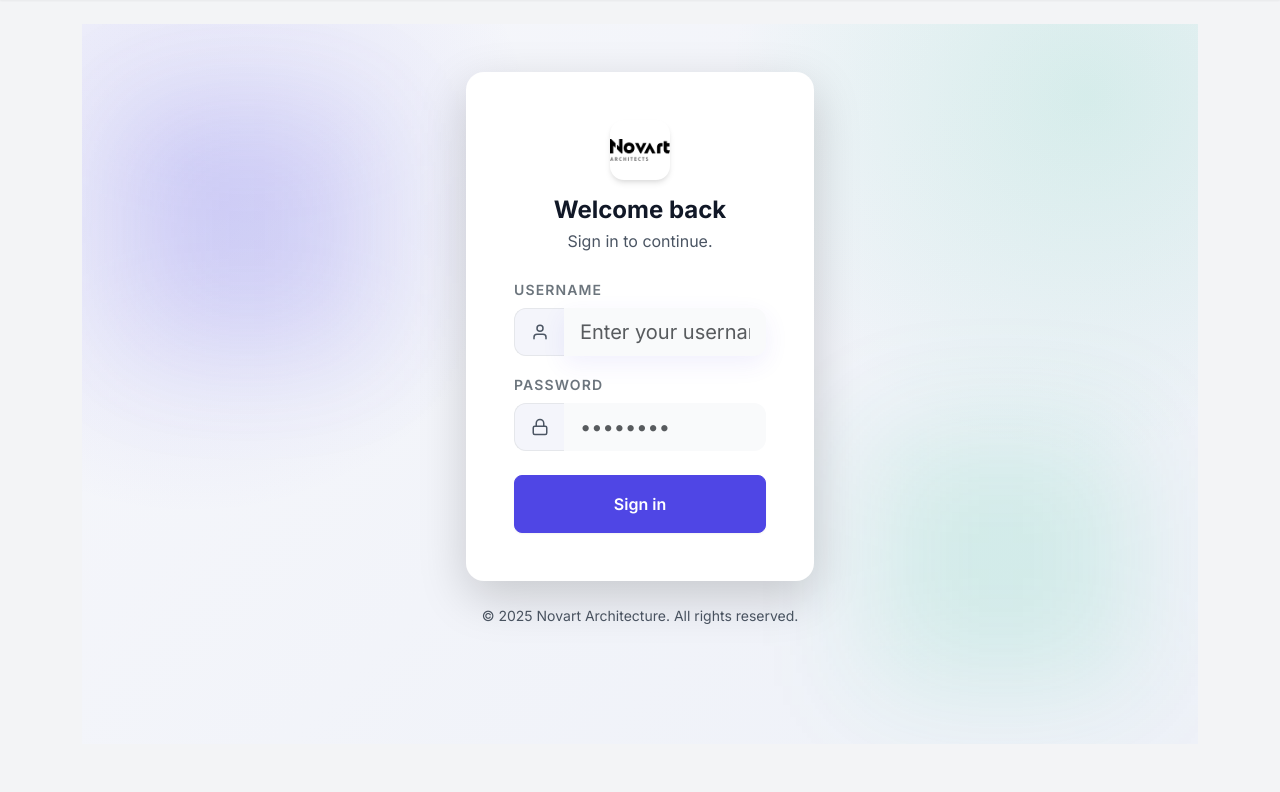
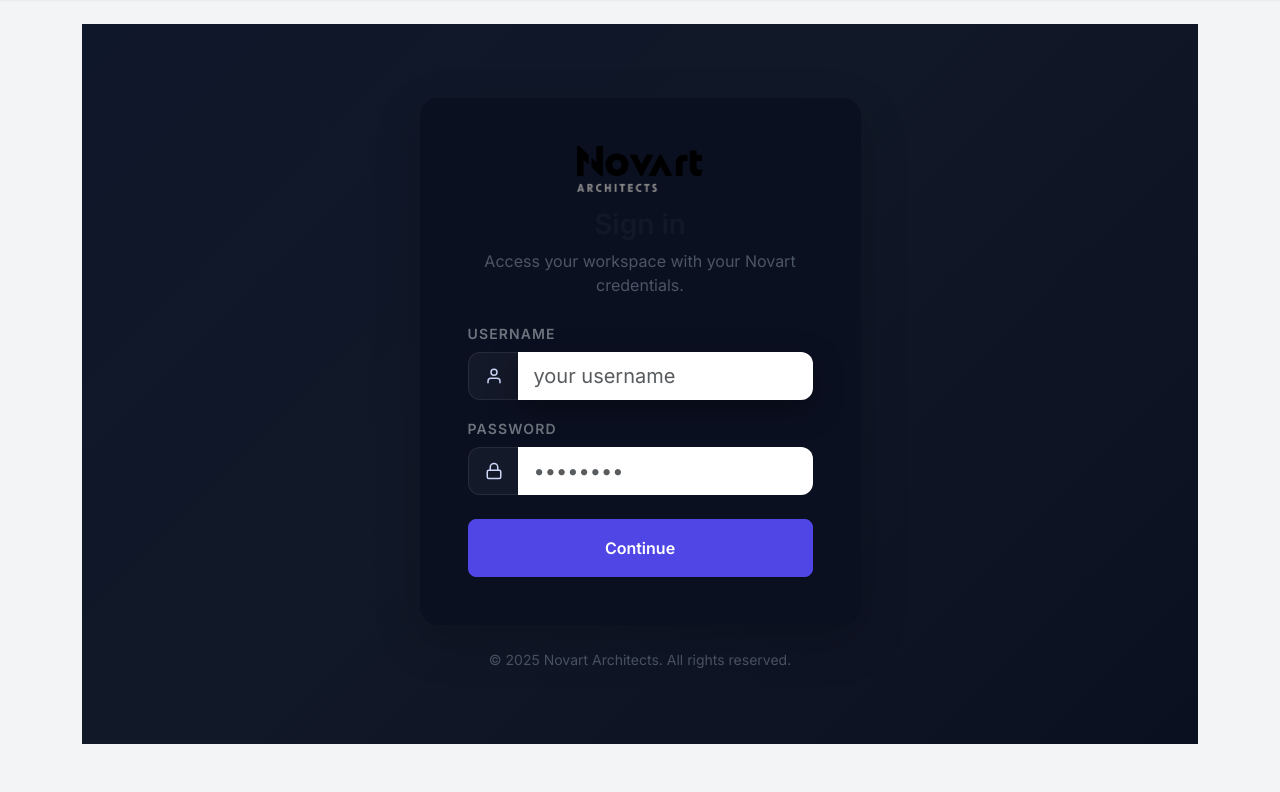
Before and after one commit to itzpraveen/novart, a Django app: page /accounts/login/ in a window 1280 px wide. Shown: the part 77-869 px from the top of the page. Run offline with Django 5.2, Linux system fonts and the light colour scheme; some libraries are stand-ins or nearby versions.

Commit message:
Restyle login screen for cleaner look

```diff
--- a/static/css/style.css
+++ b/static/css/style.css
@@ -197,32 +197,9 @@ a:hover {
 /* Auth page */
 .auth-wrapper {
     min-height: calc(100vh - 80px);
-    background: radial-gradient(circle at 10% 20%, rgba(79, 70, 229, 0.12), transparent 30%),
-                radial-gradient(circle at 90% 10%, rgba(16, 185, 129, 0.12), transparent 30%),
-                linear-gradient(135deg, #f6f7fb 0%, #eef1f8 100%);
-}
-
-.auth-blob {
-    position: absolute;
-    filter: blur(60px);
-    opacity: 0.6;
-    pointer-events: none;
-}
-
-.auth-blob-1 {
-    width: 240px;
-    height: 240px;
-    background: rgba(79, 70, 229, 0.25);
-    top: 12%;
-    left: 4%;
-}
-
-.auth-blob-2 {
-    width: 260px;
-    height: 260px;
-    background: rgba(16, 185, 129, 0.22);
-    bottom: 8%;
-    right: 6%;
+    background: linear-gradient(135deg, #0f172a 0%, #111827 45%, #0b1021 100%);
+    display: flex;
+    align-items: center;
 }
 
 .auth-hero {
@@ -252,6 +229,10 @@ a:hover {
 
 .auth-card {
     border-radius: 18px;
+    background: #0b1021;
+    color: #e5e7eb;
+    border: 1px solid rgba(255, 255, 255, 0.04);
+    box-shadow: 0 20px 60px rgba(0, 0, 0, 0.35);
 }
 
 .auth-icon {
@@ -270,25 +251,32 @@ a:hover {
     object-fit: contain;
 }
 
+.auth-logo {
+    max-height: 46px;
+    width: auto;
+    filter: brightness(1.1);
+}
+
 .auth-form .form-control {
-    border: 1px solid var(--border-color);
-    background: #f4f5fb;
+    border: 1px solid rgba(255, 255, 255, 0.08);
+    background: rgba(255, 255, 255, 0.04);
+    color: #e5e7eb;
     border-radius: 12px;
     transition: var(--transition);
 }
 
 .auth-form .form-control:focus {
-    background: #fff;
-    border-color: rgba(79, 70, 229, 0.4);
-    box-shadow: 0 8px 24px rgba(79, 70, 229, 0.08);
+    background: rgba(255, 255, 255, 0.08);
+    border-color: rgba(79, 70, 229, 0.7);
+    box-shadow: 0 10px 30px rgba(0, 0, 0, 0.35);
 }
 
 .auth-form .input-group-text {
-    border: 1px solid var(--border-color);
+    border: 1px solid rgba(255, 255, 255, 0.08);
     border-right: 0;
-    background: #f4f5fb;
+    background: rgba(255, 255, 255, 0.04);
     border-radius: 12px 0 0 12px;
-    color: var(--text-secondary);
+    color: #cbd5f5;
 }
 
 .ls-2 { letter-spacing: 0.08em; }
--- a/templates/portal/login.html
+++ b/templates/portal/login.html
@@ -2,20 +2,16 @@
 {% load static widget_tweaks %}
 
 {% block content %}
-<div class="auth-wrapper position-relative overflow-hidden">
-    <div class="auth-blob auth-blob-1"></div>
-    <div class="auth-blob auth-blob-2"></div>
+<div class="auth-wrapper sleek-auth">
     <div class="container py-5">
         <div class="row justify-content-center">
-            <div class="col-md-6 col-lg-4">
+            <div class="col-md-6 col-lg-5">
                 <div class="card auth-card border-0 shadow-lg">
                     <div class="card-body p-4 p-md-5">
                         <div class="text-center mb-4">
-                            <div class="auth-icon bg-white text-white mx-auto mb-3">
-                                <img src="{% static 'img/novart.png' %}" alt="Novart Architecture" class="auth-icon-img">
-                            </div>
-                            <h4 class="fw-bold mb-1">Welcome back</h4>
-                            <p class="text-muted mb-0">Sign in to continue.</p>
+                            <img src="{% static 'img/novart.png' %}" alt="Novart Architects" class="auth-logo mb-3">
+                            <h3 class="fw-semibold mb-2">Sign in</h3>
+                            <p class="text-muted mb-0">Access your workspace with your Novart credentials.</p>
                         </div>
 
                         <form method="post" novalidate class="auth-form">
@@ -49,7 +45,7 @@
                                             <circle cx="12" cy="7" r="4"></circle>
                                         </svg>
                                     </span>
-                                    {{ form.username|add_class:"form-control form-control-lg bg-light border-0 ps-3"|attr:"placeholder:Enter your username"|attr:"autocomplete:username" }}
+                                    {{ form.username|add_class:"form-control form-control-lg bg-white border-0 ps-3"|attr:"placeholder:your username"|attr:"autocomplete:username" }}
                                 </div>
                                 {% if form.username.errors %}
                                 <div class="text-danger small mt-1">{{ form.username.errors.0 }}</div>
@@ -67,7 +63,7 @@
                                             <path d="M7 11V7a5 5 0 0 1 10 0v4"></path>
                                         </svg>
                                     </span>
-                                    {{ form.password|add_class:"form-control form-control-lg bg-light border-0 ps-3"|attr:"placeholder:••••••••"|attr:"autocomplete:current-password" }}
+                                    {{ form.password|add_class:"form-control form-control-lg bg-white border-0 ps-3"|attr:"placeholder:••••••••"|attr:"autocomplete:current-password" }}
                                 </div>
                                 {% if form.password.errors %}
                                 <div class="text-danger small mt-1">{{ form.password.errors.0 }}</div>
@@ -75,14 +71,14 @@
                             </div>
 
                             <button type="submit" class="btn btn-primary w-100 py-3 fw-semibold shadow-sm">
-                                Sign in
+                                Continue
                             </button>
                         </form>
                     </div>
                 </div>
 
                 <div class="text-center mt-4 text-muted small">
-                    &copy; {% now "Y" %} Novart Architecture. All rights reserved.
+                    &copy; {% now "Y" %} Novart Architects. All rights reserved.
                 </div>
             </div>
         </div>
```
